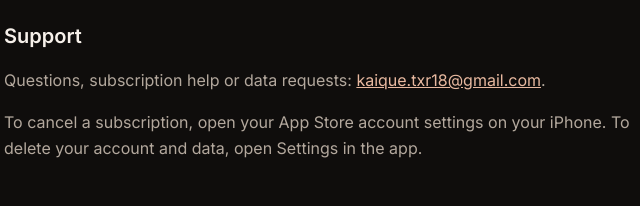
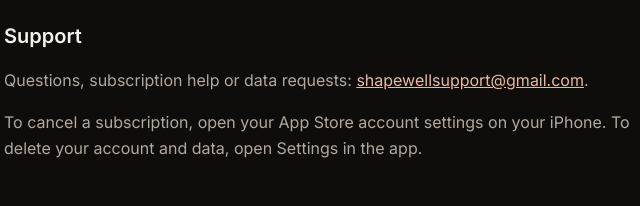
Before and after one commit to kaiquettxr/shapewell, a plain HTML site: page index.html in a window 1280 px wide. Shown: the part 300-506 px from the top of the page, 300-940 px from the left. Drawn offline with Linux system fonts and the light colour scheme.

Commit message:
Update support email address in index.htmlTroca e-mail de suporte

```diff
--- a/index.html
+++ b/index.html
@@ -14,7 +14,7 @@
 <h1>A plan built for your body, not someone else's.</h1>
 <p>Shapewell reads your starting point, builds a 90-day plan around your body, your taste and your schedule, and has a coach that adjusts it when life changes. For adults 18+.</p>
 <h2>Support</h2>
-<p>Questions, subscription help or data requests: <a href="mailto:kaique.txr18@gmail.com">kaique.txr18@gmail.com</a>.</p>
+<p>Questions, subscription help or data requests: <a href="mailto:shapewellsupport@gmail.com">shapewellsupport@gmail.com</a>.</p>
 <p>To cancel a subscription, open your App Store account settings on your iPhone. To delete your account and data, open Settings in the app.</p>
 <footer><a href="privacy.html">Privacy Policy</a> · <a href="terms.html">Terms of Use</a></footer>
 </main>
```
